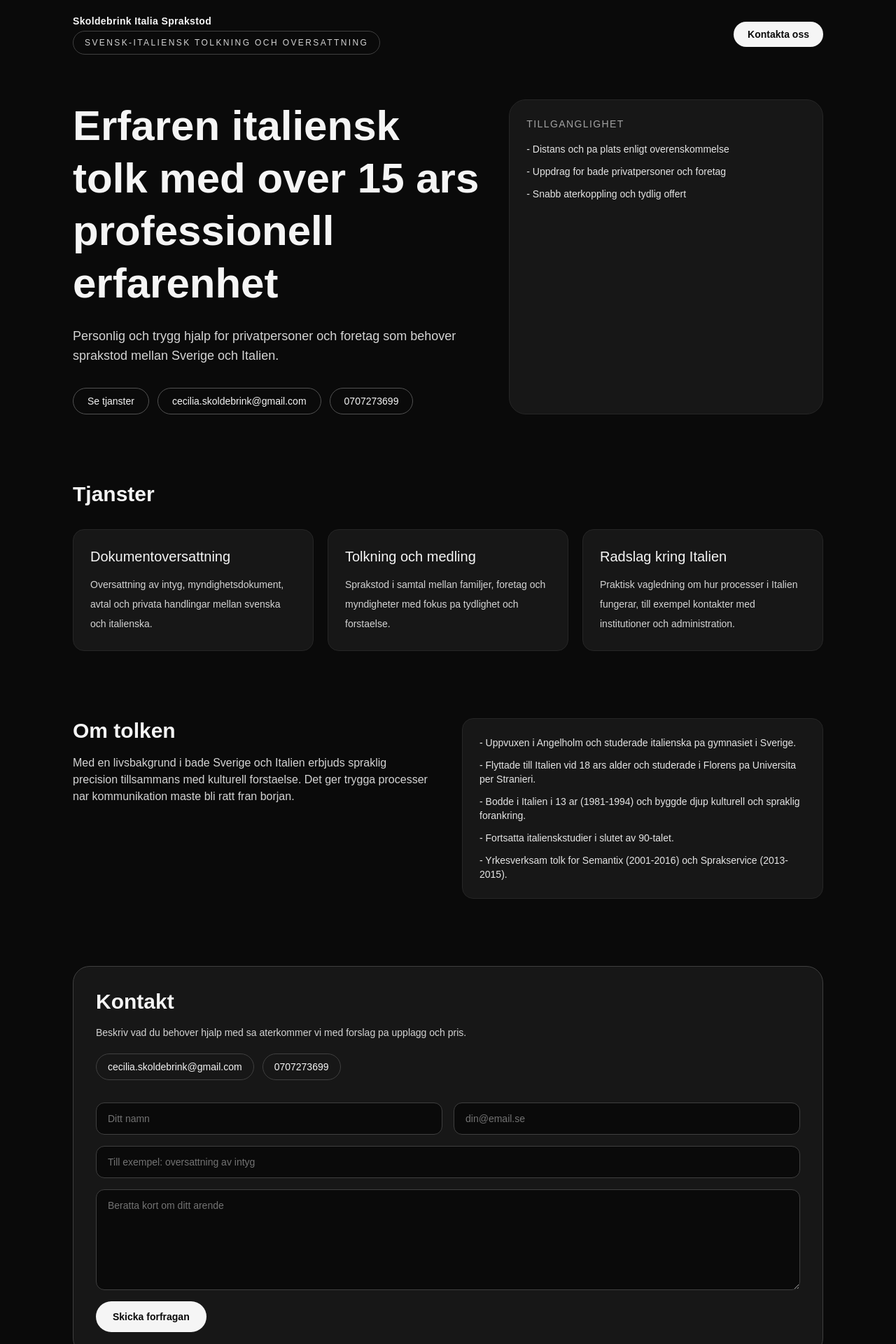
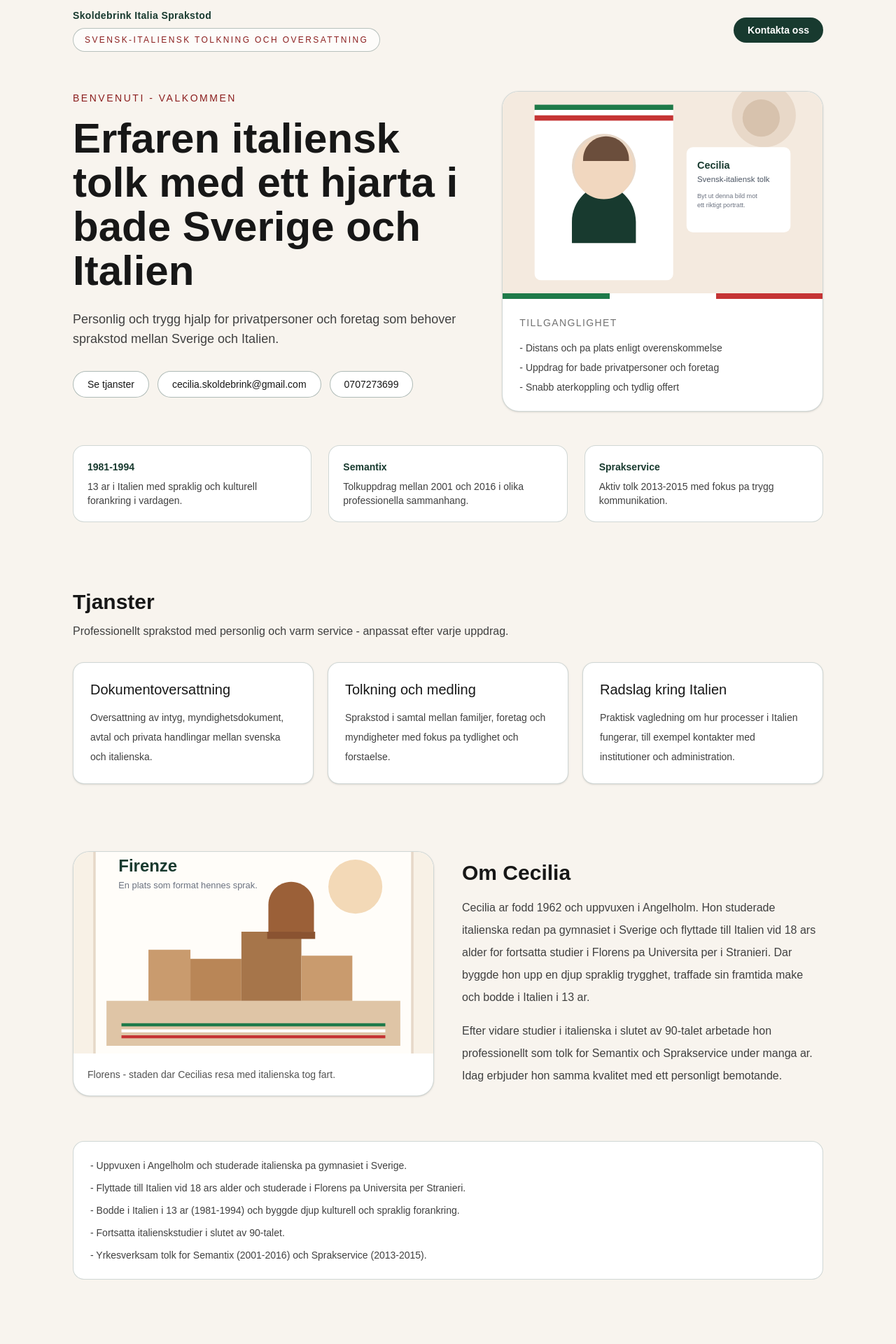
Before and after one commit to Elli2022/Italia-Sprakstod-Sverige, a Next.js app: page / in a window 1280 px wide. Shown: the part 20-1940 px from the top of the page at 70% size. Built offline with nearby package versions, Linux system fonts and the light colour scheme.

Commit message:
Redesign the site with a warmer Italian visual style.
This adds storytelling sections about Cecilia and includes image placeholders for portrait and Florence-inspired visuals to make the page feel more personal.

```diff
--- a/src/app/page.tsx
+++ b/src/app/page.tsx
@@ -1,3 +1,5 @@
+import Image from "next/image";
+
 const services = [
   {
     title: "Dokumentoversattning",
@@ -26,78 +28,122 @@ const timeline = [
 
 export default function Home() {
   return (
-    <div className="bg-neutral-950 text-neutral-100">
-      <main className="mx-auto flex min-h-screen w-full max-w-6xl flex-col px-6 pb-20 pt-10 md:px-10">
-        <header className="mb-16 flex flex-wrap items-center justify-between gap-4">
-          <div>
-            <p className="text-sm font-semibold tracking-wide text-neutral-100">
+    <div className="bg-[#f8f4ee] text-neutral-900">
+      <main className="mx-auto flex min-h-screen w-full max-w-6xl flex-col px-6 pb-20 pt-8 md:px-10">
+        <header className="mb-14 flex flex-wrap items-center justify-between gap-4">
+          <div className="space-y-2">
+            <p className="text-sm font-semibold tracking-wide text-[#183a2f]">
               Skoldebrink Italia Sprakstod
             </p>
-            <p className="mt-1 rounded-full border border-neutral-700 px-4 py-2 text-xs uppercase tracking-[0.2em] text-neutral-300">
+            <p className="w-fit rounded-full border border-[#183a2f]/30 bg-white/70 px-4 py-2 text-xs uppercase tracking-[0.2em] text-[#8b1e1e]">
               Svensk-italiensk tolkning och oversattning
             </p>
           </div>
           <a
             href="#kontakt"
-            className="rounded-full bg-neutral-100 px-5 py-2 text-sm font-semibold text-neutral-950 transition hover:bg-neutral-300"
+            className="rounded-full bg-[#183a2f] px-5 py-2 text-sm font-semibold text-white transition hover:bg-[#225140]"
           >
             Kontakta oss
           </a>
         </header>
 
-        <section className="grid gap-10 md:grid-cols-[1.3fr_1fr]">
+        <section className="grid gap-10 md:grid-cols-[1.25fr_1fr]">
           <div>
-            <h1 className="text-4xl font-semibold leading-tight md:text-6xl">
-              Erfaren italiensk tolk med over 15 ars professionell erfarenhet
+            <p className="mb-4 text-sm uppercase tracking-[0.18em] text-[#8b1e1e]">
+              Benvenuti - valkommen
+            </p>
+            <h1 className="text-4xl font-semibold leading-tight md:text-6xl md:leading-[1.05]">
+              Erfaren italiensk tolk med ett hjarta i bade Sverige och Italien
             </h1>
-            <p className="mt-6 max-w-2xl text-lg text-neutral-300">
+            <p className="mt-6 max-w-2xl text-lg text-neutral-700">
               Personlig och trygg hjalp for privatpersoner och foretag som
               behover sprakstod mellan Sverige och Italien.
             </p>
             <div className="mt-8 flex flex-wrap gap-3">
               <a
                 href="#tjanster"
-                className="rounded-full border border-neutral-600 px-5 py-2 text-sm transition hover:border-neutral-300"
+                className="rounded-full border border-[#183a2f]/35 bg-white px-5 py-2 text-sm transition hover:border-[#183a2f]"
               >
                 Se tjanster
               </a>
               <a
                 href="mailto:cecilia.skoldebrink@gmail.com"
-                className="rounded-full border border-neutral-600 px-5 py-2 text-sm transition hover:border-neutral-300"
+                className="rounded-full border border-[#183a2f]/35 bg-white px-5 py-2 text-sm transition hover:border-[#183a2f]"
               >
                 cecilia.skoldebrink@gmail.com
               </a>
               <a
                 href="tel:+46707273699"
-                className="rounded-full border border-neutral-600 px-5 py-2 text-sm transition hover:border-neutral-300"
+                className="rounded-full border border-[#183a2f]/35 bg-white px-5 py-2 text-sm transition hover:border-[#183a2f]"
               >
                 0707273699
               </a>
             </div>
           </div>
 
-          <div className="rounded-3xl border border-neutral-800 bg-neutral-900 p-6">
-            <p className="text-sm uppercase tracking-widest text-neutral-400">
+          <div className="overflow-hidden rounded-3xl border border-[#183a2f]/20 bg-white shadow-sm">
+            <div className="relative h-72 w-full">
+              <Image
+                src="/cecilia-portrait-placeholder.svg"
+                alt="Portratt av Cecilia"
+                fill
+                className="object-cover"
+                priority
+              />
+            </div>
+            <div className="grid grid-cols-3">
+              <div className="h-2 bg-[#1e7a49]" />
+              <div className="h-2 bg-white" />
+              <div className="h-2 bg-[#c53434]" />
+            </div>
+            <div className="p-6">
+              <p className="text-sm uppercase tracking-widest text-neutral-500">
                 Tillganglighet
               </p>
-            <ul className="mt-4 space-y-3 text-sm text-neutral-200">
+              <ul className="mt-4 space-y-2 text-sm text-neutral-700">
                 <li>- Distans och pa plats enligt overenskommelse</li>
                 <li>- Uppdrag for bade privatpersoner och foretag</li>
                 <li>- Snabb aterkoppling och tydlig offert</li>
               </ul>
             </div>
+          </div>
+        </section>
+
+        <section className="mt-12 grid gap-6 md:grid-cols-3">
+          <article className="rounded-2xl border border-[#183a2f]/20 bg-white p-5">
+            <p className="text-sm font-semibold text-[#183a2f]">1981-1994</p>
+            <p className="mt-2 text-sm text-neutral-700">
+              13 ar i Italien med spraklig och kulturell forankring i vardagen.
+            </p>
+          </article>
+          <article className="rounded-2xl border border-[#183a2f]/20 bg-white p-5">
+            <p className="text-sm font-semibold text-[#183a2f]">Semantix</p>
+            <p className="mt-2 text-sm text-neutral-700">
+              Tolkuppdrag mellan 2001 och 2016 i olika professionella sammanhang.
+            </p>
+          </article>
+          <article className="rounded-2xl border border-[#183a2f]/20 bg-white p-5">
+            <p className="text-sm font-semibold text-[#183a2f]">Sprakservice</p>
+            <p className="mt-2 text-sm text-neutral-700">
+              Aktiv tolk 2013-2015 med fokus pa trygg kommunikation.
+            </p>
+          </article>
         </section>
 
         <section id="tjanster" className="mt-24">
           <h2 className="text-3xl font-semibold">Tjanster</h2>
+          <p className="mt-3 max-w-2xl text-neutral-700">
+            Professionellt sprakstod med personlig och varm service - anpassat
+            efter varje uppdrag.
+          </p>
           <div className="mt-8 grid gap-5 md:grid-cols-3">
             {services.map((service) => (
               <article
                 key={service.title}
-                className="rounded-2xl border border-neutral-800 bg-neutral-900 p-6"
+                className="rounded-2xl border border-[#183a2f]/20 bg-white p-6 shadow-sm"
               >
                 <h3 className="text-xl font-medium">{service.title}</h3>
-                <p className="mt-3 text-sm leading-7 text-neutral-300">
+                <p className="mt-3 text-sm leading-7 text-neutral-700">
                   {service.description}
                 </p>
               </article>
@@ -105,38 +151,64 @@ export default function Home() {
           </div>
         </section>
 
-        <section className="mt-24 grid gap-10 md:grid-cols-2">
+        <section className="mt-24 grid items-center gap-10 md:grid-cols-2">
+          <div className="overflow-hidden rounded-3xl border border-[#183a2f]/20 bg-white shadow-sm">
+            <div className="relative h-72 w-full">
+              <Image
+                src="/florence-postcard.svg"
+                alt="Illustration inspirerad av Florens"
+                fill
+                className="object-cover"
+              />
+            </div>
+            <div className="p-5 text-sm text-neutral-600">
+              Florens - staden dar Cecilias resa med italienska tog fart.
+            </div>
+          </div>
           <div>
-            <h2 className="text-3xl font-semibold">Om tolken</h2>
-            <p className="mt-4 text-neutral-300">
-              Med en livsbakgrund i bade Sverige och Italien erbjuds spraklig
-              precision tillsammans med kulturell forstaelse. Det ger trygga
-              processer nar kommunikation maste bli ratt fran borjan.
+            <h2 className="text-3xl font-semibold">Om Cecilia</h2>
+            <p className="mt-4 leading-8 text-neutral-700">
+              Cecilia ar fodd 1962 och uppvuxen i Angelholm. Hon studerade
+              italienska redan pa gymnasiet i Sverige och flyttade till Italien
+              vid 18 ars alder for fortsatta studier i Florens pa Universita per
+              i Stranieri. Dar byggde hon upp en djup spraklig trygghet, traffade
+              sin framtida make och bodde i Italien i 13 ar.
+            </p>
+            <p className="mt-4 leading-8 text-neutral-700">
+              Efter vidare studier i italienska i slutet av 90-talet arbetade hon
+              professionellt som tolk for Semantix och Sprakservice under manga ar.
+              Idag erbjuder hon samma kvalitet med ett personligt bemotande.
             </p>
           </div>
-          <ol className="space-y-3 rounded-2xl border border-neutral-800 bg-neutral-900 p-6 text-sm text-neutral-200">
+        </section>
+
+        <section className="mt-16">
+          <ol className="space-y-3 rounded-2xl border border-[#183a2f]/20 bg-white p-6 text-sm text-neutral-700">
             {timeline.map((item) => (
               <li key={item}>- {item}</li>
             ))}
           </ol>
         </section>
 
-        <section id="kontakt" className="mt-24 rounded-3xl border border-neutral-700 bg-neutral-900 p-8">
+        <section
+          id="kontakt"
+          className="mt-24 rounded-3xl border border-[#183a2f]/20 bg-white p-8 shadow-sm"
+        >
           <h2 className="text-3xl font-semibold">Kontakt</h2>
-          <p className="mt-3 max-w-2xl text-sm leading-7 text-neutral-300">
+          <p className="mt-3 max-w-2xl text-sm leading-7 text-neutral-700">
             Beskriv vad du behover hjalp med sa aterkommer vi med forslag pa
             upplagg och pris.
           </p>
           <div className="mt-4 flex flex-wrap gap-3 text-sm">
             <a
               href="mailto:cecilia.skoldebrink@gmail.com"
-              className="rounded-full border border-neutral-700 px-4 py-2 transition hover:border-neutral-400"
+              className="rounded-full border border-[#183a2f]/30 px-4 py-2 transition hover:border-[#183a2f]"
             >
               cecilia.skoldebrink@gmail.com
             </a>
             <a
               href="tel:+46707273699"
-              className="rounded-full border border-neutral-700 px-4 py-2 transition hover:border-neutral-400"
+              className="rounded-full border border-[#183a2f]/30 px-4 py-2 transition hover:border-[#183a2f]"
             >
               0707273699
             </a>
@@ -149,35 +221,35 @@ export default function Home() {
             encType="text/plain"
           >
             <input
-              className="rounded-xl border border-neutral-700 bg-neutral-950 px-4 py-3 text-sm outline-none ring-neutral-500 placeholder:text-neutral-500 focus:ring"
+              className="rounded-xl border border-[#183a2f]/30 bg-[#fcfbf8] px-4 py-3 text-sm outline-none ring-[#183a2f] placeholder:text-neutral-500 focus:ring"
               name="Namn"
               type="text"
               placeholder="Ditt namn"
               required
             />
             <input
-              className="rounded-xl border border-neutral-700 bg-neutral-950 px-4 py-3 text-sm outline-none ring-neutral-500 placeholder:text-neutral-500 focus:ring"
+              className="rounded-xl border border-[#183a2f]/30 bg-[#fcfbf8] px-4 py-3 text-sm outline-none ring-[#183a2f] placeholder:text-neutral-500 focus:ring"
               name="E-post"
               type="email"
               placeholder="din@email.se"
               required
             />
             <input
-              className="rounded-xl border border-neutral-700 bg-neutral-950 px-4 py-3 text-sm outline-none ring-neutral-500 placeholder:text-neutral-500 focus:ring md:col-span-2"
+              className="rounded-xl border border-[#183a2f]/30 bg-[#fcfbf8] px-4 py-3 text-sm outline-none ring-[#183a2f] placeholder:text-neutral-500 focus:ring md:col-span-2"
               name="Arende"
               type="text"
               placeholder="Till exempel: oversattning av intyg"
               required
             />
             <textarea
-              className="min-h-36 rounded-xl border border-neutral-700 bg-neutral-950 px-4 py-3 text-sm outline-none ring-neutral-500 placeholder:text-neutral-500 focus:ring md:col-span-2"
+              className="min-h-36 rounded-xl border border-[#183a2f]/30 bg-[#fcfbf8] px-4 py-3 text-sm outline-none ring-[#183a2f] placeholder:text-neutral-500 focus:ring md:col-span-2"
               name="Meddelande"
               placeholder="Beratta kort om ditt arende"
               required
             />
             <button
               type="submit"
-              className="rounded-full bg-neutral-100 px-6 py-3 text-sm font-semibold text-neutral-950 transition hover:bg-neutral-300 md:col-span-2 md:w-fit"
+              className="rounded-full bg-[#183a2f] px-6 py-3 text-sm font-semibold text-white transition hover:bg-[#225140] md:col-span-2 md:w-fit"
             >
               Skicka forfragan
             </button>
```
Also changed, not shown: public/cecilia-portrait-placeholder.svg (added), public/florence-postcard.svg (added). Lines whose indentation alone changed are shown as unchanged.
